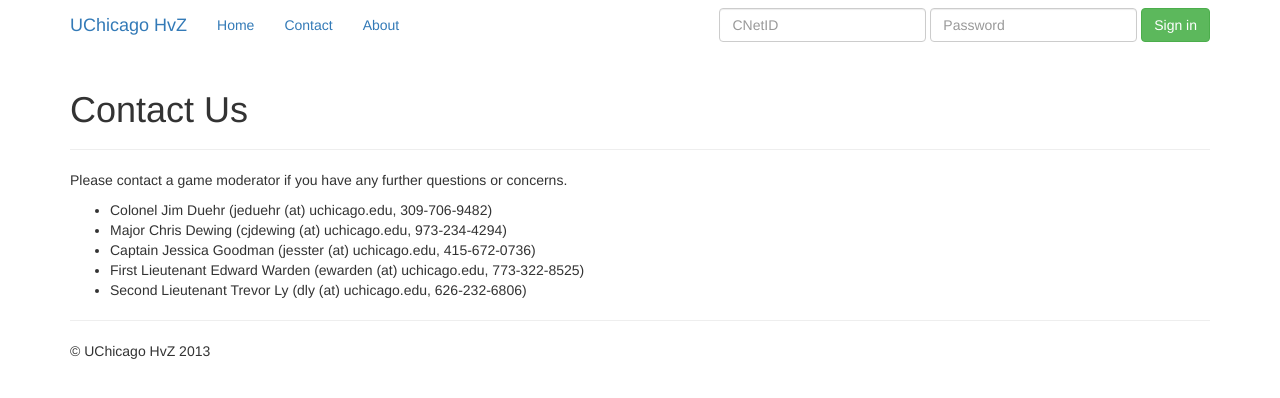
After one commit to kz26/uchicago-hvz, a Django app: template uchicagohvz/templates/contact.html in a window 1280 px wide. The commit adds this page. Shown: the top 398 px of the page. Run offline with Django 3.2, Linux system fonts and the light colour scheme; the template is opened without the code that fills it, so the values that code supplies are empty; some libraries are stand-ins or nearby versions.

Commit message:
Add About and Contact pages

```diff
--- a/uchicagohvz/templates/base.html
+++ b/uchicagohvz/templates/base.html
@@ -37,8 +37,8 @@
 					<ul class="nav navbar-nav">
 						<li class="active"><a href="/">Home</a></li>
 						{% if user.is_staff %}<li><a href="{% url "admin:index" %}">Admin Panel</a></li>{% endif %}
-						<li><a href="#">Contact</a></li>
-						<li><a href="#">About</a></li>
+						<li><a href="{% url 'contact' %}">Contact</a></li>
+						<li><a href="{% url 'about' %}">About</a></li>
 					</ul>
 					{% if user.is_authenticated %}
 					<ul class="nav navbar-nav navbar-right">
--- /dev/null
+++ b/uchicagohvz/templates/contact.html
@@ -0,0 +1,15 @@
+{% extends 'base.html' %}
+{% block content %}
+<div class="page-header">
+	<h1>Contact Us</h1>
+</div>
+
+<p>Please contact a game moderator if you have any further questions or concerns.</p>
+<ul>
+	<li>Colonel Jim Duehr (jeduehr (at) uchicago.edu, 309-706-9482)</li>
+	<li>Major Chris Dewing (cjdewing (at) uchicago.edu, 973-234-4294)</li>
+	<li>Captain Jessica Goodman (jesster (at) uchicago.edu, 415-672-0736)</li>
+	<li>First Lieutenant Edward Warden (ewarden (at) uchicago.edu, 773-322-8525)</li>
+	<li>Second Lieutenant Trevor Ly (dly (at) uchicago.edu, 626-232-6806)</li>
+</ul>
+{% endblock %}
--- a/uchicagohvz/urls.py
+++ b/uchicagohvz/urls.py
@@ -1,6 +1,7 @@
 from django.conf.urls import patterns, include, url
 from django.conf import settings
 from django.conf.urls.static import static
+from django.views.generic import TemplateView
 
 from django.contrib import admin
 admin.autodiscover()
@@ -13,4 +14,6 @@ urlpatterns = patterns('',
     url(r'^admin/', include(admin.site.urls)),
     url(r'^', include('uchicagohvz.game.urls')),
     url(r'^users/', include('uchicagohvz.users.urls')),
+    url(r'^contact/$', TemplateView.as_view(template_name='contact.html'), name='contact'),
+    url(r'^about/$', TemplateView.as_view(template_name='about.html'), name='about'),
 ) + static(settings.MEDIA_URL, document_root=settings.MEDIA_ROOT)
```
Also changed, not shown: uchicagohvz/templates/about.html (added, +15 -0 lines), 1 other file.
